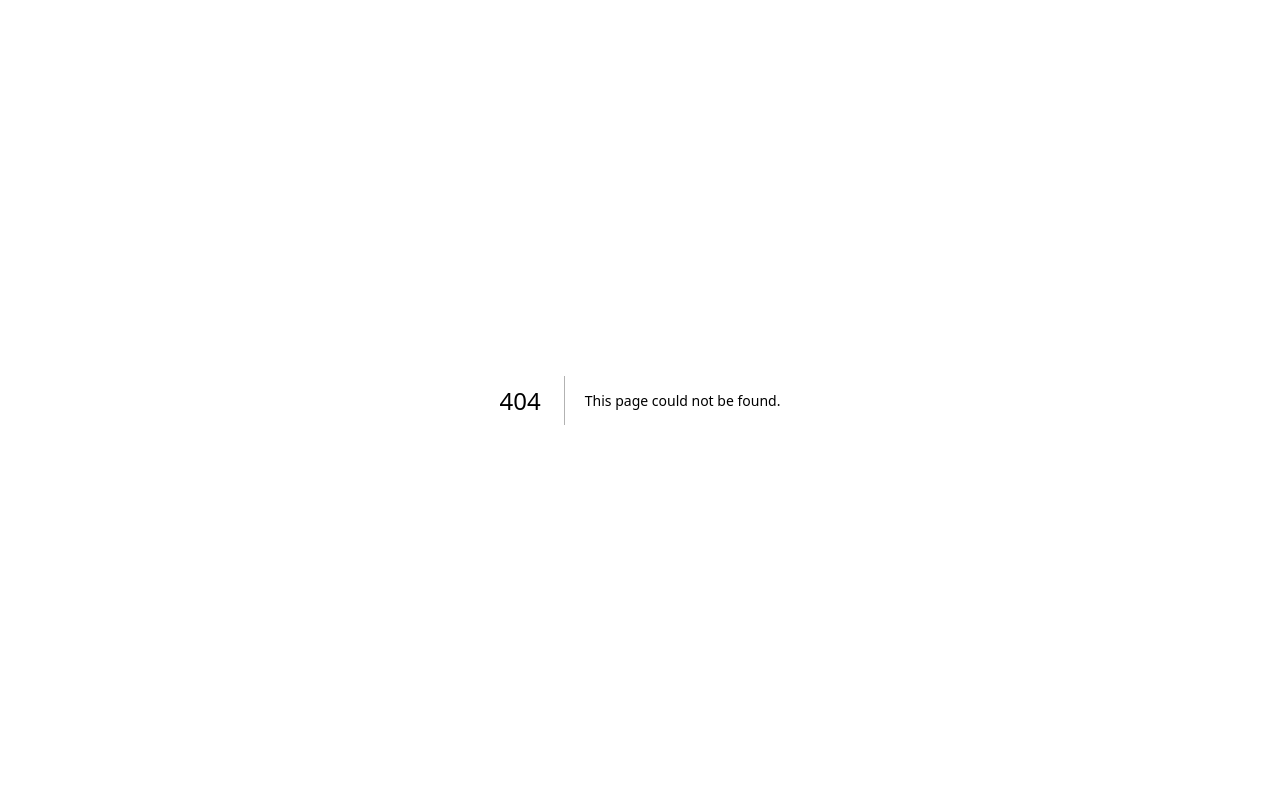
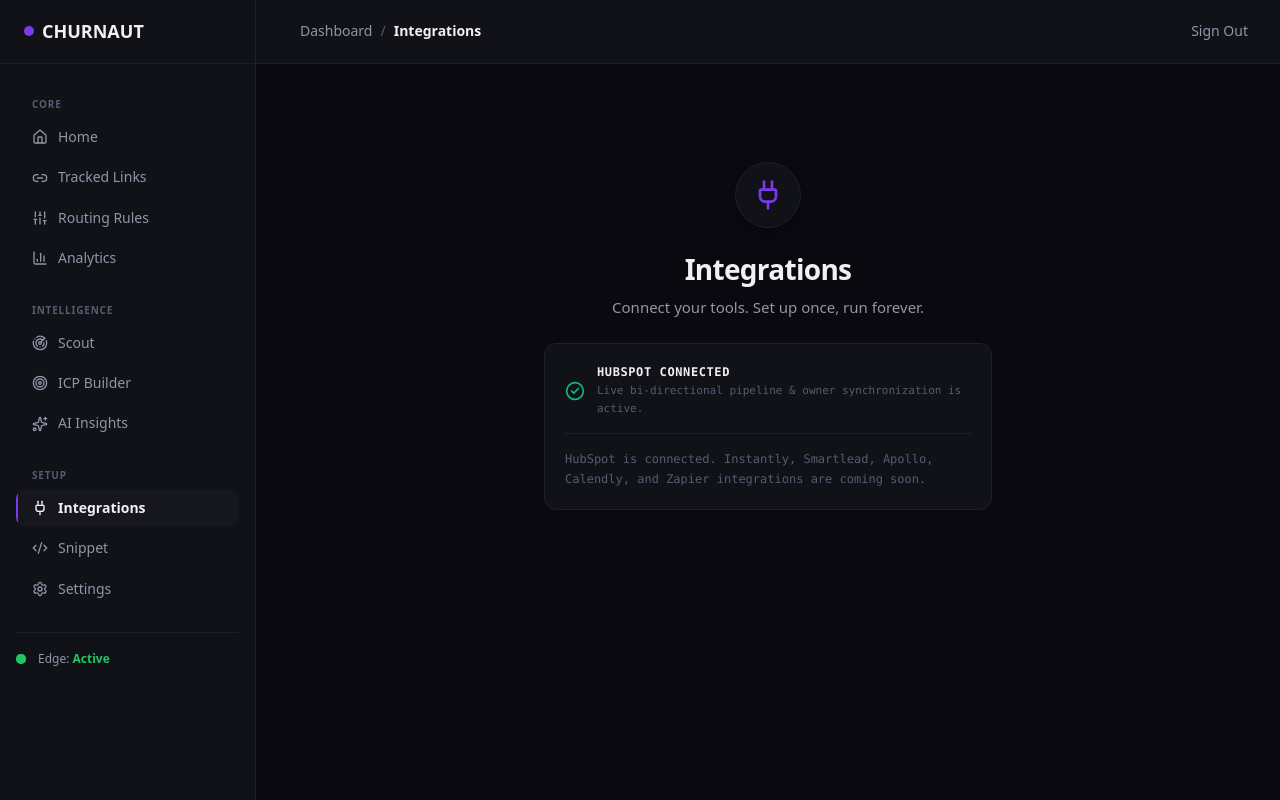
Before and after one commit to cherrylw1/Churnaut_backend, a Next.js app: page /dashboard/integrations in a window 1280 px wide. Before the commit this address had no page. Built offline with nearby package versions, Linux system fonts and the light colour scheme.

Commit message:
feat(navigation): restructure nav groups and add integrations placeholder page

```diff
--- /dev/null
+++ b/app/dashboard/integrations/page.tsx
@@ -0,0 +1,43 @@
+'use client';
+
+import React from 'react';
+import { Plug, CheckCircle2 } from 'lucide-react';
+
+export default function IntegrationsPage() {
+  return (
+    <div className="flex flex-col items-center justify-center min-h-[60vh] px-4 text-center space-y-6">
+      <div className="p-4 bg-[var(--bg-surface)] border border-[var(--border-subtle)] rounded-full flex items-center justify-center text-[var(--accent)] shadow-lg">
+        <Plug className="w-8 h-8" />
+      </div>
+
+      <div className="space-y-2 max-w-md">
+        <h1 className="text-[28px] font-bold text-[var(--text-primary)] leading-tight tracking-tight font-sans">
+          Integrations
+        </h1>
+        <p className="text-[15px] font-medium text-[var(--text-secondary)] font-sans">
+          Connect your tools. Set up once, run forever.
+        </p>
+      </div>
+
+      <div className="max-w-md bg-[var(--bg-surface)] border border-[var(--border-subtle)] rounded-[12px] p-5 space-y-4 shadow-sm text-left">
+        <div className="flex items-center gap-3">
+          <CheckCircle2 className="w-5 h-5 text-[var(--green)] flex-shrink-0" />
+          <div>
+            <div className="text-xs font-mono text-[var(--text-primary)] uppercase tracking-wider font-bold">
+              HubSpot Connected
+            </div>
+            <div className="text-[11px] font-mono text-[var(--text-muted)] mt-0.5">
+              Live bi-directional pipeline & owner synchronization is active.
+            </div>
+          </div>
+        </div>
+
+        <div className="border-t border-[var(--border-subtle)] pt-4">
+          <p className="text-xs font-mono text-[var(--text-muted)] leading-relaxed">
+            HubSpot is connected. Instantly, Smartlead, Apollo, Calendly, and Zapier integrations are coming soon.
+          </p>
+        </div>
+      </div>
+    </div>
+  );
+}
--- a/app/dashboard/layout.tsx
+++ b/app/dashboard/layout.tsx
@@ -8,13 +8,13 @@ import {
   Target,
   Link2,
   Sliders,
-  BookOpen,
   Radar,
   Sparkles,
   BarChart3,
   Code2,
   Settings,
-  Menu
+  Menu,
+  Plug
 } from 'lucide-react';
 import { AnimatePresence, motion } from 'framer-motion';
 import { ToastContainer } from '@/components/ui/Toast';
@@ -37,7 +37,7 @@ export default function DashboardLayout({ children }: DashboardLayoutProps) {
     { label: 'Home', href: '/dashboard', icon: HomeIcon },
     { label: 'Tracked Links', href: '/dashboard/links', icon: Link2 },
     { label: 'Routing Rules', href: '/dashboard/rules', icon: Sliders },
-    { label: 'Playbook Library', href: '/dashboard/playbooks', icon: BookOpen },
+    { label: 'Analytics', href: '/dashboard/analytics', icon: BarChart3 },
   ];
 
   const intelligenceGroup = [
@@ -46,14 +46,14 @@ export default function DashboardLayout({ children }: DashboardLayoutProps) {
     { label: 'AI Insights', href: '/dashboard/ai-insights', icon: Sparkles },
   ];
 
-  const accountGroup = [
-    { label: 'Analytics', href: '/dashboard/analytics', icon: BarChart3 },
+  const setupGroup = [
+    { label: 'Integrations', href: '/dashboard/integrations', icon: Plug },
     { label: 'Snippet', href: '/dashboard/snippet', icon: Code2 },
     { label: 'Settings', href: '/dashboard/settings', icon: Settings },
   ];
 
   // Combine to find the current active page label for breadcrumbs
-  const allItems = [...coreGroup, ...intelligenceGroup, ...accountGroup];
+  const allItems = [...coreGroup, ...intelligenceGroup, ...setupGroup];
   const activeItem = allItems.find(item => item.href === pathname) || allItems.find(item => pathname.startsWith(item.href) && item.href !== '/dashboard');
   const pageLabel = activeItem ? activeItem.label : 'Dashboard';
 
@@ -107,7 +107,7 @@ export default function DashboardLayout({ children }: DashboardLayoutProps) {
       <nav className="p-4 space-y-6 flex-1 overflow-y-auto">
         {renderNavGroup('CORE', coreGroup)}
         {renderNavGroup('INTELLIGENCE', intelligenceGroup)}
-        {renderNavGroup('ACCOUNT', accountGroup)}
+        {renderNavGroup('SETUP', setupGroup)}
 
         {/* Sidebar Status Indicator */}
         <div className="pt-4 border-t border-[var(--border-subtle)] flex items-center space-x-3">
```
